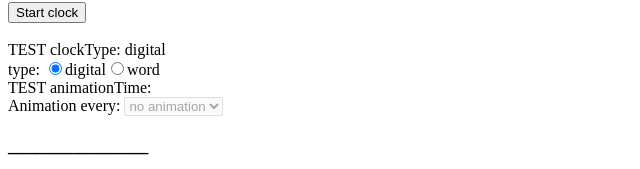
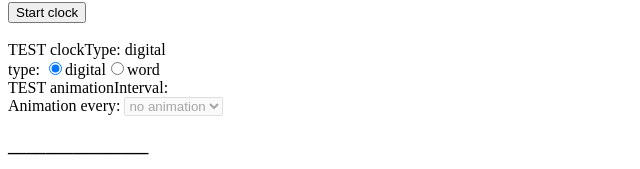
Before and after one commit to jeroenverspeek/hexaturion, a Nuxt app: page / in a window 1280 px wide. Shown: the part 213-382 px from the top of the page, without its empty margins (0-640 px from the left). Built offline with nearby package versions, Linux system fonts and the light colour scheme.

Commit message:
animationTime -> animationInterval

```diff
--- a/pages/index.vue
+++ b/pages/index.vue
@@ -8,7 +8,7 @@ export default {
       cubeAppCommand: [],
       nRubik: null,
       clockType: 'digital',
-      animationTime: null
+      animationInterval: null
     }
   },
   methods: {
@@ -43,9 +43,9 @@ export default {
       this.cubeAppCommand = [this.cubeAppPath];
       this.cubeAppCommand.push('--clockType');
         this.cubeAppCommand.push(this.clockType);
-      if (this.animationTime) {
-        this.cubeAppCommand.push('--animationTime');
-        this.cubeAppCommand.push(this.animationTime);
+      if (this.animationInterval) {
+        this.cubeAppCommand.push('--animationInterval');
+        this.cubeAppCommand.push(this.animationInterval);
       }
 
       // test code:
@@ -57,7 +57,7 @@ export default {
 
       //await this.$axios.post('/smartClock', {
       //  'clockType': this.clockType,
-      //  'animationTime': this.animationTime
+      //  'animationInterval': this.animationInterval
       //});
     },
     async stop () {
@@ -109,9 +109,9 @@ export default {
       <label for="word">word</label>
     </div>
 
-    <span> TEST animationTime: {{ animationTime }}</span><br>
+    <span> TEST animationInterval: {{ animationInterval }}</span><br>
     Animation every:
-     <select v-model="animationTime" :disabled="(clockType!='word')">
+     <select v-model="animationInterval" :disabled="(clockType!='word')">
        <option :value="null">no animation</option>
        <option :value="1">1 minute</option>
        <option :value="5">5 minutes</option>
```
